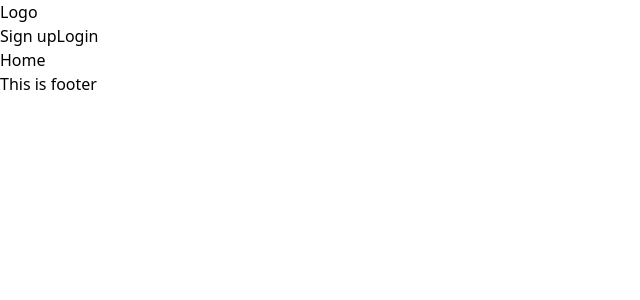
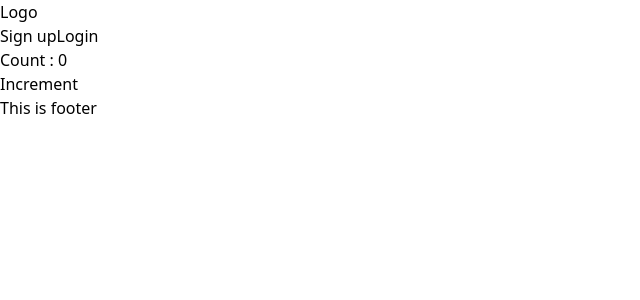
Before and after one commit to ashsajal1/react-express, a React (Vite) app in the folder client/: page / in a window 1280 px wide. Shown: the top 300 px of the page, without its empty margins (0-640 px from the left). Built offline with nearby package versions, Linux system fonts and the light colour scheme.

Commit message:
Add counter slice using readux toolkit and dispatch it with react-redux

```diff
--- /dev/null
+++ b/client/src/app/store.ts
@@ -0,0 +1,10 @@
+import { configureStore } from "@reduxjs/toolkit";
+import counterSlice from "../features/counter/counterSlice";
+
+const store = configureStore({
+  reducer: {
+    counter : counterSlice
+  }
+})
+
+export default store;
--- /dev/null
+++ b/client/src/features/counter/counter-view.tsx
@@ -0,0 +1,13 @@
+import { useDispatch, useSelector } from 'react-redux'
+import { increment } from './counterSlice';
+
+export default function CounterView() {
+    const count = useSelector(state => state.counter.count);
+    const dispathch = useDispatch()
+  return (
+    <div>
+        <p>Count : {count}</p>
+        <button className='p-1 border rounded' onClick={() => {dispathch(increment())}}>Increment</button>
+    </div>
+  )
+}
--- /dev/null
+++ b/client/src/features/counter/counterSlice.ts
@@ -0,0 +1,21 @@
+import { createSlice } from "@reduxjs/toolkit";
+
+export const counterSlice = createSlice({
+  name: "counter",
+  initialState: { count: 0 },
+  reducers: {
+    increment: (state) => {
+      state.count = state.count + 1;
+    },
+    decrement: (state) => {
+      state.count = state.count - 1;
+    },
+    reset: (state) => {
+      state.count = 0;
+    },
+  },
+});
+
+export const { increment, decrement, reset } = counterSlice.actions;
+
+export default counterSlice.reducer;
--- a/client/src/main.tsx
+++ b/client/src/main.tsx
@@ -2,9 +2,13 @@ import React from 'react'
 import ReactDOM from 'react-dom/client'
 import App from './App.tsx'
 import './index.css'
+import store from './app/store.ts'
+import { Provider } from 'react-redux'
 
 ReactDOM.createRoot(document.getElementById('root')!).render(
   <React.StrictMode>
-    <App />
+    <Provider store={store}>
+      <App />
+    </Provider>
   </React.StrictMode>,
 )
--- a/client/src/pages/home.tsx
+++ b/client/src/pages/home.tsx
@@ -1,6 +1,9 @@
+import CounterView from "../features/counter/counter-view";
 
 export default function Home() {
   return (
-    <div>Home</div>
+    <div>
+      <CounterView />
+    </div>
   )
 }
```
